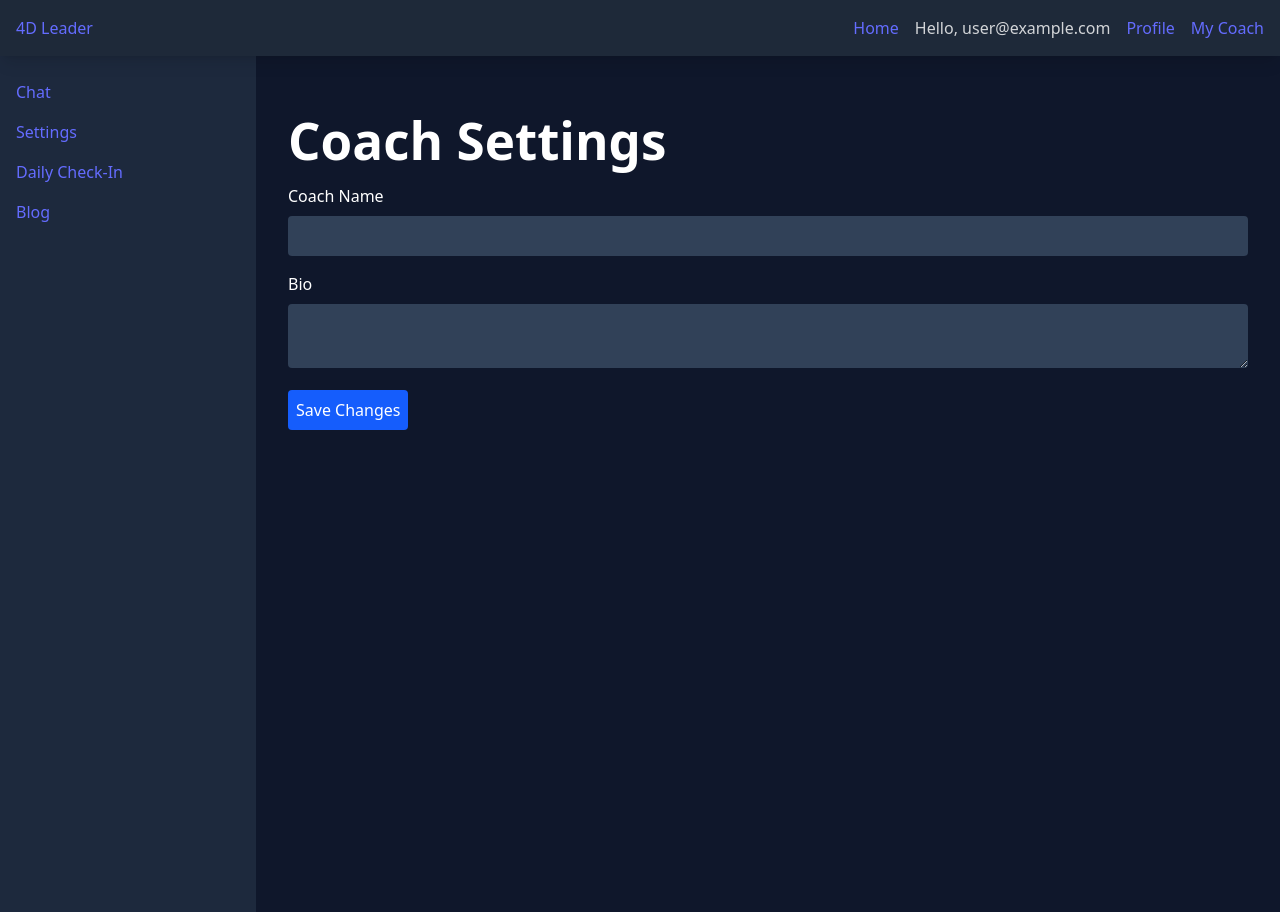
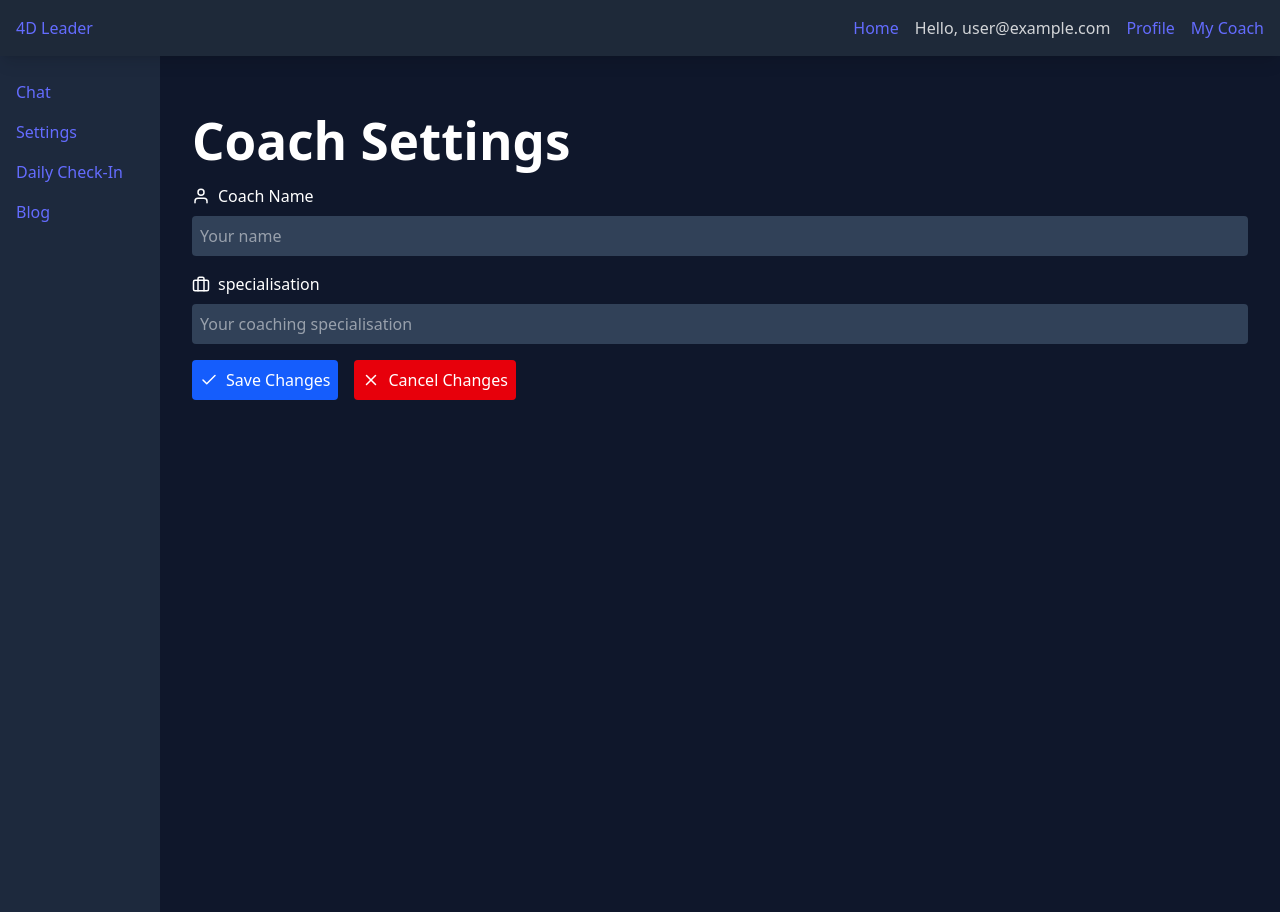
Before and after one commit to jlanzon/4D-Performance-Web-Application, a React (Vite) app: page /coach/settings in a window 1280 px wide. Built offline with nearby package versions, Linux system fonts and the light colour scheme; no server answers; the database is empty; sample sign-in values are in the browser's storage.

Commit message:
Add coach details fetching to Chat component and update UI for message display

```diff
--- a/index.html
+++ b/index.html
@@ -2,7 +2,7 @@
 <html lang="en">
   <head>
     <meta charset="UTF-8" />
-    <link rel="icon" type="image/svg+xml" href="/vite.svg" />
+    <link rel="icon" type="image/svg+xml" href="./TempIcon.png" />
     <meta name="viewport" content="width=device-width, initial-scale=1.0" />
     <title>4D Leader</title>
   </head>
--- a/package.json
+++ b/package.json
@@ -16,6 +16,7 @@
     "framer-motion": "^12.4.7",
     "react": "^19.0.0",
     "react-dom": "^19.0.0",
+    "react-feather": "^2.0.10",
     "react-firebase-hooks": "^5.1.1",
     "react-icons": "^5.5.0",
     "react-router-dom": "^7.2.0"
--- a/src/Pages/Coach/Chat.jsx
+++ b/src/Pages/Coach/Chat.jsx
@@ -1,4 +1,6 @@
-import React, { useState } from "react";
+import React, { useState, useRef, useEffect } from "react";
+import { auth, db } from "../../firebase";
+import { doc, getDoc } from "firebase/firestore";
 
 const Chat = () => {
   const [messages, setMessages] = useState([
@@ -6,6 +8,28 @@ const Chat = () => {
     { id: 2, text: "How can I help you today?", sender: "coach" },
   ]);
   const [newMessage, setNewMessage] = useState("");
+  const [coachDetails, setCoachDetails] = useState(null);
+  const messagesEndRef = useRef(null);
+
+  // Fetch coach details on mount
+  useEffect(() => {
+    const fetchCoachDetails = async () => {
+      if (auth.currentUser) {
+        const docRef = doc(db, "coachDetails", auth.currentUser.uid);
+        const docSnap = await getDoc(docRef);
+        if (docSnap.exists()) {
+          setCoachDetails(docSnap.data());
+        } else {
+          console.log("No coach details found");
+        }
+      } else {
+        console.log("No user is signed in");
+      }
+    };
+    fetchCoachDetails();
+  }, []);
+
+
 
   const handleSend = () => {
     if (newMessage.trim() === "") return;
@@ -14,28 +38,69 @@ const Chat = () => {
     setNewMessage("");
   };
 
+  const handleKeyDown = (e) => {
+    if (e.key === "Enter") {
+      e.preventDefault();
+      handleSend();
+    }
+  };
+
+  const formatTime = (timestamp) => {
+    return new Date(timestamp).toLocaleTimeString([], {
+      hour: "2-digit",
+      minute: "2-digit",
+    });
+  };
+
   return (
     <div className="p-4 text-white bg-slate-900 min-h-screen">
       <h1 className="text-3xl font-bold mb-4">Coach Chat</h1>
+      <h2 className="text-2xl mb-4">
+        Chatting with {coachDetails?.name || "Your Coach"}
+      </h2>
       <div className="bg-slate-800 p-4 rounded mb-4 h-96 overflow-y-auto">
         {messages.map((msg) => (
           <div
             key={msg.id}
-            className={`mb-2 ${msg.sender === "coach" ? "text-blue-400" : "text-green-400"}`}
+            className={`mb-2 flex ${
+              msg.sender === "coach" ? "justify-start" : "justify-end"
+            }`}
           >
-            {msg.text}
+            <div
+              className={`p-2 rounded ${
+                msg.sender === "coach"
+                  ? "bg-blue-100 text-blue-800"
+                  : "bg-green-100 text-green-800"
+              } flex flex-col`}
+            >
+              {msg.sender === "coach" && (
+                <div className="text-sm font-bold text-gray-700">
+                  {coachDetails?.name || "Coach"}
+                </div>
+              )}
+              <div>{msg.text}</div>
+              <div className="text-xs text-gray-500 mt-1">
+                {formatTime(msg.id)}
+              </div>
+            </div>
           </div>
         ))}
+        <div ref={messagesEndRef} />
       </div>
       <div className="flex">
         <input
           type="text"
           value={newMessage}
           onChange={(e) => setNewMessage(e.target.value)}
+          onKeyDown={handleKeyDown}
           placeholder="Type your message..."
-          className="flex-grow p-2 rounded-l bg-slate-700 text-white"
+          className="flex-grow p-2 rounded-l bg-slate-700 text-white border border-slate-600 focus:outline-none focus:ring-2 focus:ring-blue-500"
         />
-        <button onClick={handleSend} className="bg-blue-600 p-2 rounded-r hover:bg-blue-700 transition">
+        <button
+          onClick={handleSend}
+          disabled={newMessage.trim() === ""}
+          className="bg-blue-600 p-2 rounded-r hover:bg-blue-700 transition disabled:bg-blue-300"
+        >
           Send
         </button>
       </div>
--- a/src/Pages/Coach/CoachLayout.jsx
+++ b/src/Pages/Coach/CoachLayout.jsx
@@ -13,9 +13,9 @@ const CoachLayout = () => {
     <div className="min-h-screen bg-slate-900 text-white flex pt-12">
       {/* Sidebar */}
       <aside
-        className={`fixed inset-y-0 left-0 z-40 w-64 bg-slate-800 transform transition-transform duration-300 ease-in-out ${
+        className={`fixed inset-y-0 left-0 z-40 w-40 bg-slate-800 transform transition-transform duration-300 ease-in-out ${
           isSidebarOpen ? 'translate-x-0' : '-translate-x-full'
-        } md:static md:translate-x-0 md:w-64`}
+        } md:static md:translate-x-0 md:w-40`}
       >
         <div className="p-4">
           <button onClick={toggleSidebar} className="md:hidden text-white">
--- a/src/Pages/Coach/Settings.jsx
+++ b/src/Pages/Coach/Settings.jsx
@@ -1,23 +1,43 @@
 import React, { useState, useEffect } from "react";
 import { auth, db } from "../../firebase";
-import { doc, getDoc, updateDoc } from "firebase/firestore";
+import { doc, getDoc, setDoc } from "firebase/firestore";
+import { Check, X, User, Briefcase } from "react-feather";
 
 const Settings = () => {
-  const [coachDetails, setCoachDetails] = useState({ name: "", bio: "" });
+  const [coachDetails, setCoachDetails] = useState({
+    name: "",
+    specialisation: "",
+  });
+  const [originalDetails, setOriginalDetails] = useState({
+    name: "",
+    specialisation: "",
+  });
   const [loading, setLoading] = useState(true);
   const [saving, setSaving] = useState(false);
   const [message, setMessage] = useState("");
+  const [errors, setErrors] = useState({
+    name: "",
+    specialisation: "",
+  });
 
   useEffect(() => {
     const fetchDetails = async () => {
+      if (!auth.currentUser) {
+        setMessage("You must be logged in to access settings.");
+        setLoading(false);
+        return;
+      }
       try {
         const docRef = doc(db, "coachDetails", auth.currentUser.uid);
         const docSnap = await getDoc(docRef);
         if (docSnap.exists()) {
-          setCoachDetails(docSnap.data());
+          const data = docSnap.data();
+          setCoachDetails(data);
+          setOriginalDetails(data);
         }
       } catch (error) {
         console.error("Error fetching coach details", error);
+        setMessage("Error fetching settings");
       } finally {
         setLoading(false);
       }
@@ -25,12 +45,35 @@ const Settings = () => {
     fetchDetails();
   }, []);
 
+  const validate = () => {
+    let tempErrors = {
+      name: "",
+      specialisation: "",
+    };
+    if (!coachDetails.name.trim()) {
+      tempErrors.name = "Name is required.";
+    } else if (coachDetails.name.length < 3) {
+      tempErrors.name = "Name must be at least 3 characters.";
+    }
+    if (!coachDetails.specialisation.trim()) {
+      tempErrors.specialisation = "specialisation is required.";
+    }
+    setErrors(tempErrors);
+    return !Object.values(tempErrors).some((error) => error !== "");
+  };
+
   const handleSave = async () => {
+    if (!validate()) return;
+    if (!auth.currentUser) {
+      setMessage("You must be logged in to save settings.");
+      return;
+    }
     setSaving(true);
     try {
       const docRef = doc(db, "coachDetails", auth.currentUser.uid);
-      await updateDoc(docRef, coachDetails);
+      await setDoc(docRef, coachDetails, { merge: true });
       setMessage("Settings updated successfully!");
+      setOriginalDetails(coachDetails);
     } catch (error) {
       console.error("Error updating coach details", error);
       setMessage("Error updating settings");
@@ -39,32 +82,98 @@ const Settings = () => {
     }
   };
 
-  if (loading) return <div className="p-4 text-white">Loading settings...</div>;
+  const handleCancel = () => {
+    setCoachDetails(originalDetails);
+    setMessage("");
+    setErrors({ name: "", specialisation: "" });
+  };
+
+  const isModified = () => {
+    return JSON.stringify(coachDetails) !== JSON.stringify(originalDetails);
+  };
+
+  if (loading) {
+    return (
+      <div className="flex justify-center items-center min-h-screen bg-slate-900">
+        <div className="text-white inline-flex items-center">
+          <div className="w-4 h-4 mr-2 border-t-2 border-white rounded-full animate-spin"></div>
+          Loading settings...
+        </div>
+      </div>
+    );
+  }
 
   return (
     <div className="p-4 text-white bg-slate-900 min-h-screen">
       <h1 className="text-3xl font-bold mb-4">Coach Settings</h1>
-      {message && <p className="mb-4">{message}</p>}
+      {message && (
+        <div
+          className={`p-2 mb-4 rounded ${
+            message.includes("successfully") ? "bg-green-600" : "bg-red-600"
+          }`}
+        >
+          {message}
+        </div>
+      )}
       <div className="mb-4">
-        <label className="block mb-2">Coach Name</label>
+        <label className="block mb-2 inline-flex items-center">
+          <User size={18} className="mr-2" /> Coach Name
+        </label>
         <input
           type="text"
           value={coachDetails.name}
-          onChange={(e) => setCoachDetails({ ...coachDetails, name: e.target.value })}
+          onChange={(e) =>
+            setCoachDetails({ ...coachDetails, name: e.target.value })
+          }
+          placeholder="Your name"
           className="w-full p-2 rounded bg-slate-700 text-white"
         />
+        {errors.name && (
+          <p className="text-red-500 text-sm mt-1">{errors.name}</p>
+        )}
       </div>
       <div className="mb-4">
-        <label className="block mb-2">Bio</label>
-        <textarea
-          value={coachDetails.bio}
-          onChange={(e) => setCoachDetails({ ...coachDetails, bio: e.target.value })}
+        <label className="block mb-2 inline-flex items-center">
+          <Briefcase size={18} className="mr-2" /> specialisation
+        </label>
+        <input
+          type="text"
+          value={coachDetails.specialisation}
+          onChange={(e) =>
+            setCoachDetails({ ...coachDetails, specialisation: e.target.value })
+          }
+          placeholder="Your coaching specialisation"
           className="w-full p-2 rounded bg-slate-700 text-white"
         />
+        {errors.specialisation && (
+          <p className="text-red-500 text-sm mt-1">{errors.specialisation}</p>
+        )}
       </div>
-      <button onClick={handleSave} disabled={saving} className="bg-blue-600 p-2 rounded hover:bg-blue-700">
-        {saving ? "Saving..." : "Save Changes"}
-      </button>
+      <div className="flex space-x-4">
+        <button
+          onClick={handleSave}
+          disabled={saving || !isModified()}
+          className="bg-blue-600 p-2 rounded hover:bg-blue-700 inline-flex items-center"
+        >
+          {saving ? (
+            <>
+              <div className="w-4 h-4 mr-2 border-t-2 border-white rounded-full animate-spin"></div>
+              Saving...
+            </>
+          ) : (
+            <>
+              <Check size={18} className="mr-2" /> Save Changes
+            </>
+          )}
+        </button>
+        <button
+          onClick={handleCancel}
+          disabled={!isModified()}
+          className="bg-red-600 p-2 rounded hover:bg-red-700 inline-flex items-center"
+        >
+          <X size={18} className="mr-2" /> Cancel Changes
+        </button>
+      </div>
     </div>
   );
 };
```
Also changed, not shown: public/TempIcon.png (added), 1 other file (tests, documents, lock files or other folders).
